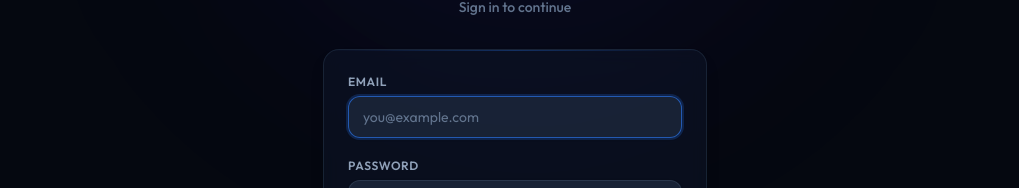
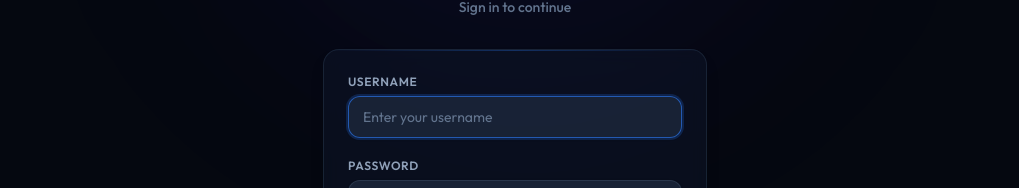
Before and after one commit to LSleutsky/robka-shop, a React (Vite) app: page / in a window 1280 px wide. Shown: the part 319-507 px from the top of the page, without its empty margins (125-1144 px from the left). Built offline with nearby package versions, Linux system fonts and the light colour scheme; no server answers; a web font is replaced by a local one.

Commit message:
feat(auth): use username for login matched to gmail

```diff
--- a/src/components/LoginPage.tsx
+++ b/src/components/LoginPage.tsx
@@ -9,7 +9,7 @@ interface LoginPageProps {
 }
 
 export default function LoginPage({ onSignIn }: LoginPageProps) {
-  const [email, setEmail] = useState('');
+  const [username, setUsername] = useState('');
   const [password, setPassword] = useState('');
   const [error, setError] = useState('');
   const [loading, setLoading] = useState(false);
@@ -20,10 +20,12 @@ export default function LoginPage({ onSignIn }: LoginPageProps) {
     setError('');
     setLoading(true);
 
+    // TODO: if this ever becomes expanded to multiple users, this will need to be updated to actually look up the email based on the username instead of just appending `@gmail.com`
+    const email = `${username.trim().toLowerCase()}@gmail.com`;
     const result = await onSignIn(email, password);
 
     if (result) {
-      setError('Invalid email or password.');
+      setError('Invalid username or password.');
     }
 
     setLoading(false);
@@ -54,18 +56,18 @@ export default function LoginPage({ onSignIn }: LoginPageProps) {
         >
           <div className="absolute top-0 left-0 right-0 h-px bg-linear-to-r from-transparent via-blue-500/30 to-transparent" />
           <div className="space-y-1.5">
-            <label className="block text-xs font-semibold text-slate-400 uppercase tracking-wider" htmlFor="email">
-              Email
+            <label className="block text-xs font-semibold text-slate-400 uppercase tracking-wider" htmlFor="username">
+              Username
             </label>
             <input
               autoFocus
-              autoComplete="email"
+              autoComplete="username"
               className={inputBase}
-              id="email"
-              onChange={event => setEmail(event.target.value)}
-              placeholder="you@example.com"
-              type="email"
-              value={email}
+              id="username"
+              onChange={event => setUsername(event.target.value)}
+              placeholder="Enter your username"
+              type="text"
+              value={username}
             />
           </div>
           <div className="space-y-1.5">
@@ -92,7 +94,7 @@ export default function LoginPage({ onSignIn }: LoginPageProps) {
               'shadow-md shadow-blue-500/20 hover:shadow-blue-500/30 hover:brightness-110',
               'disabled:from-slate-800 disabled:to-slate-800 disabled:text-slate-600 disabled:shadow-none'
             )}
-            disabled={!email.trim() || !password.trim() || loading}
+            disabled={!username.trim() || !password.trim() || loading}
             type="submit"
           >
             {loading ? <Loader2 className="w-4 h-4 animate-spin" /> : <LogIn className="w-4 h-4" />}
```
